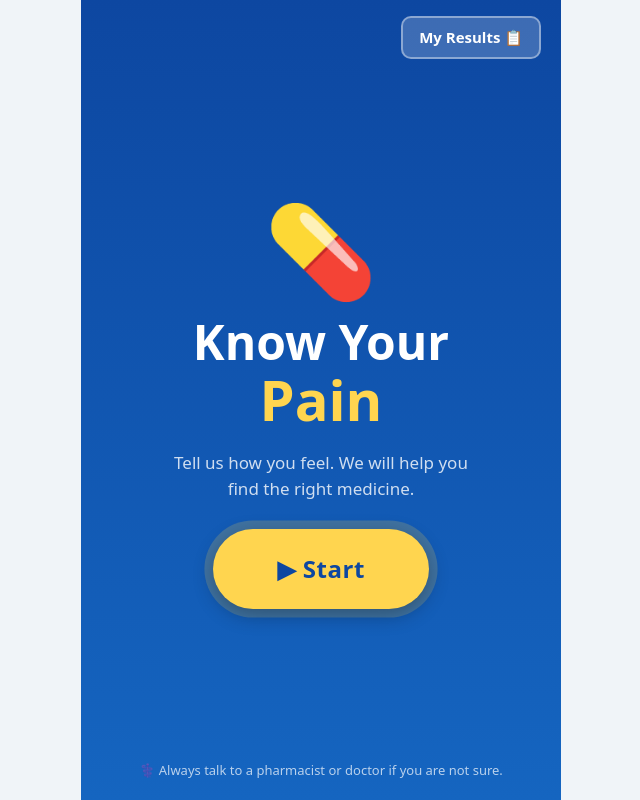
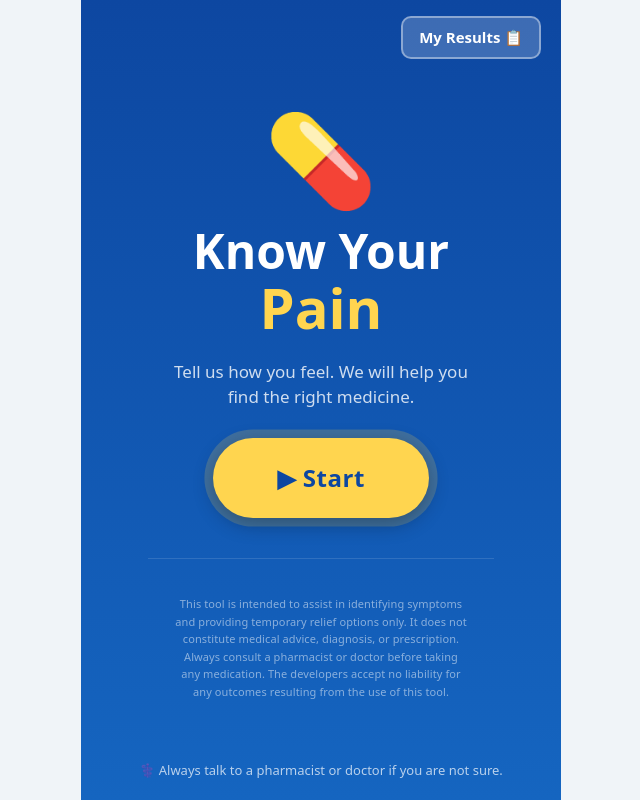
Before and after one commit to kmg1552/Know-Your-Pain, a React (Vite) app: page / in a window 1280 px wide. Shown: the whole page, without its empty margins (319-959 px from the left). Built offline with nearby package versions, Linux system fonts and the light colour scheme.

Commit message:
legal comment updated done

```diff
--- a/src/screens/HomeScreen.jsx
+++ b/src/screens/HomeScreen.jsx
@@ -66,6 +66,7 @@ export default function HomeScreen() {
             textAlign: 'center',
             padding: '0 24px',
             gap: '20px',
+            overflowY: 'auto',
           }}
         >
           {/* Floating pill emoji */}
@@ -134,6 +135,29 @@ export default function HomeScreen() {
           >
             ▶ Start
           </button>
+
+          {/* Legal disclaimer */}
+          <hr style={{
+            border: "none",
+            borderTop: "1px solid rgba(255,255,255,0.12)",
+            width: "80%",
+            margin: "20px auto 0 auto",
+          }} />
+          <p
+            style={{
+              fontSize: "11px",
+              color: "rgba(255, 255, 255, 0.50)",
+              textAlign: "center",
+              lineHeight: "1.6",
+              maxWidth: "340px",
+              margin: "16px auto 0 auto",
+              padding: "0 24px",
+              fontWeight: "400",
+              letterSpacing: "0.1px",
+            }}
+          >
+            This tool is intended to assist in identifying symptoms and providing temporary relief options only. It does not constitute medical advice, diagnosis, or prescription. Always consult a pharmacist or doctor before taking any medication. The developers accept no liability for any outcomes resulting from the use of this tool.
+          </p>
         </div>
 
         {/* Bottom disclaimer */}
```
